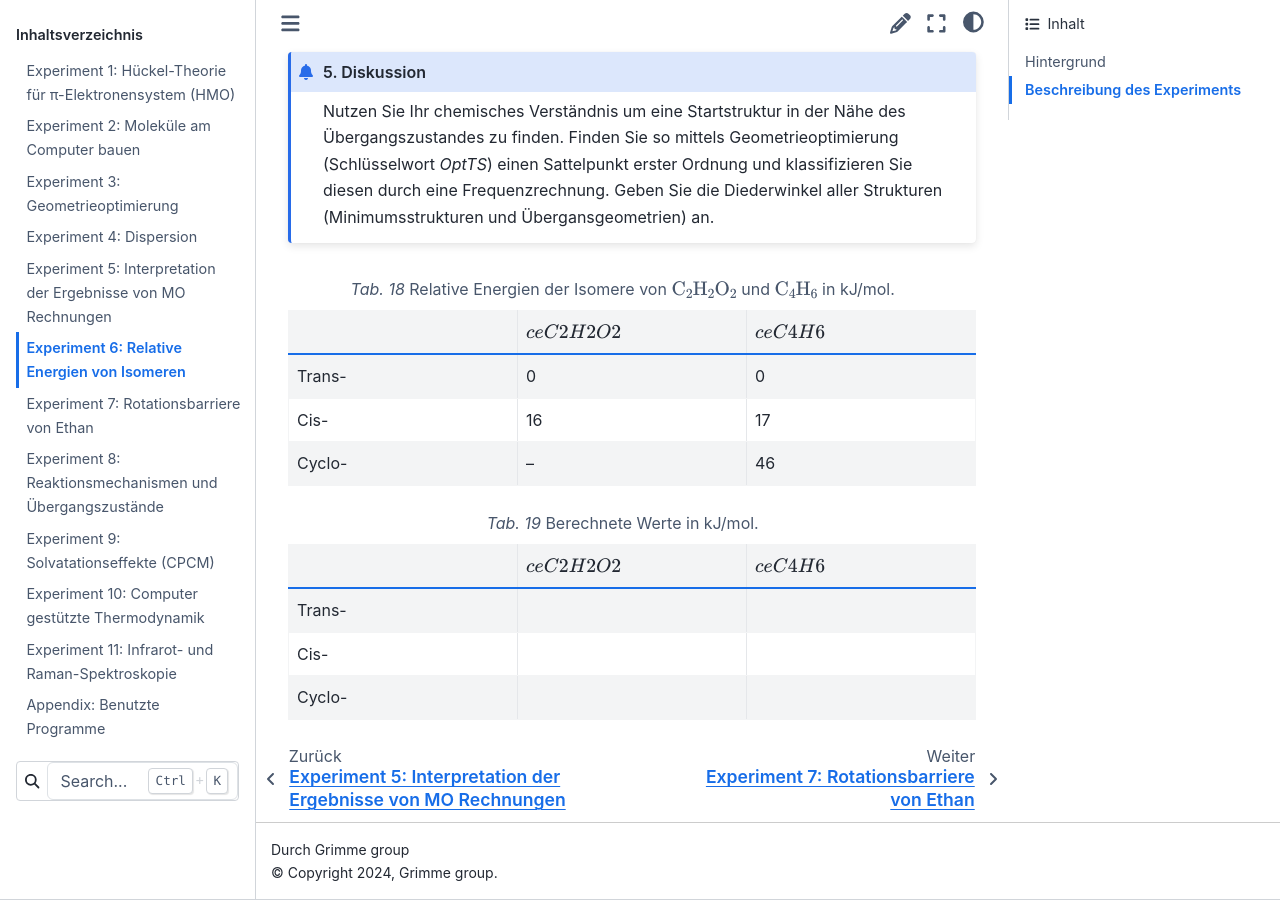
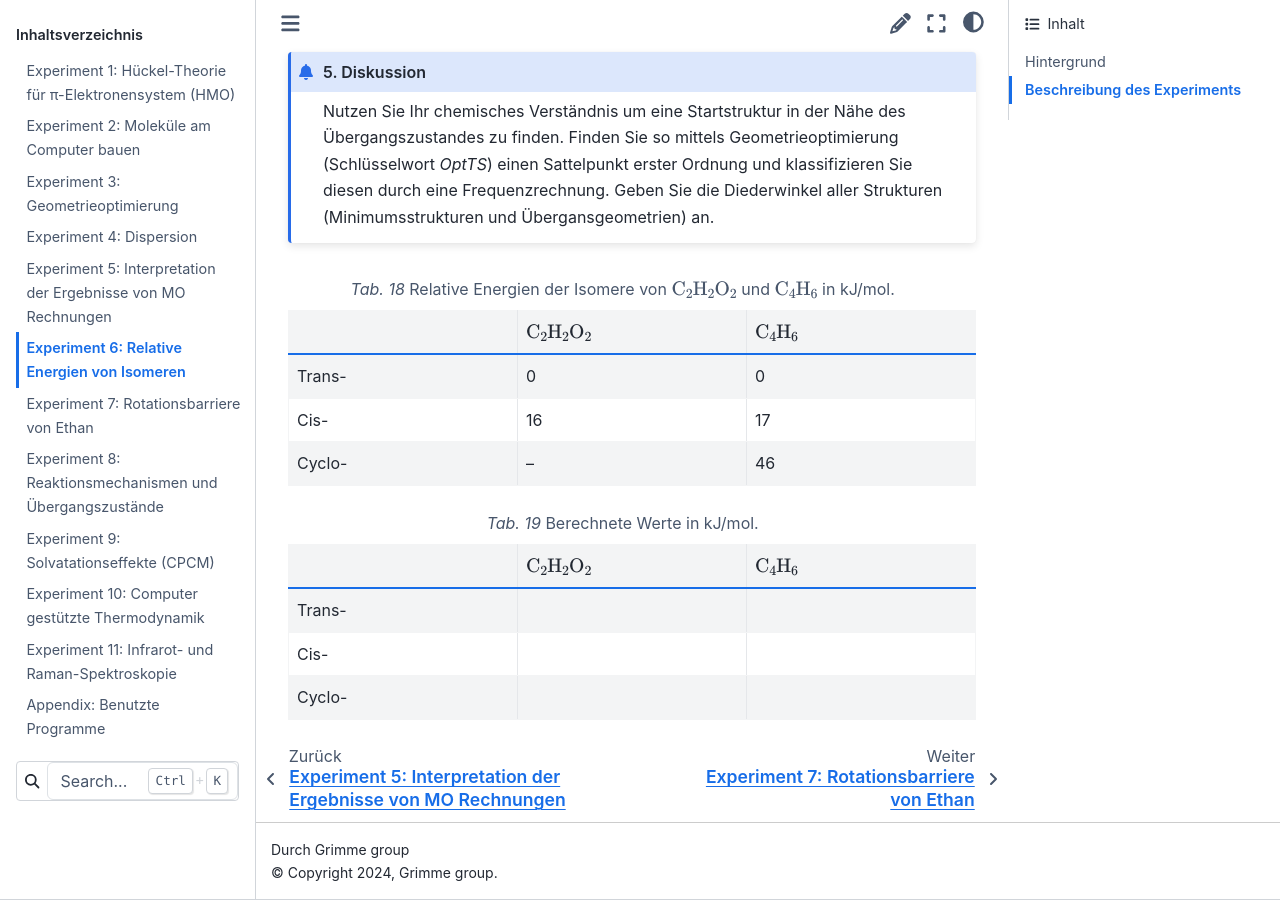
Before and after one commit to grimme-lab/bch616-teaching, a Sphinx documentation site: the page built from doc/ex6_rel_energies.rst, in a window 1280 px wide and 900 px high, scrolled down 1605 px. Built offline with Sphinx 7.4.7 and the Sphinx Book theme 1.1.4, drawn with Linux system fonts in a browser that asks for light colours.

Commit message:
Update ex6_rel_energies.rst
fixed some bugs

```diff
--- a/doc/ex6_rel_energies.rst
+++ b/doc/ex6_rel_energies.rst
@@ -50,7 +50,7 @@ Beschreibung des Experiments
 
 
 .. csv-table:: Relative Energien der Isomere von :math:`\ce{C2H2O2}` und :math:`\ce{C4H6}` in kJ/mol.
-   :header: "", ":math:`\\ce{C2H2O2}`", ":math:`\\ce{C4H6}`"
+   :header: "", ":math:`\rm C_2H_2O_2`", ":math:`\rm C_4H_6`"
    :widths: 10,10,10
 
    "Trans-", "0", "0"
@@ -58,7 +58,7 @@ Beschreibung des Experiments
    "Cyclo-", "--", "46"
 
 .. csv-table:: Berechnete Werte in kJ/mol.
-   :header: "", ":math:`\\ce{C2H2O2}`", ":math:`\\ce{C4H6}`"
+   :header: "", ":math:`\rm C_2H_2O_2`", ":math:`\rm C_4H_6`"
    :widths: 10,10,10
 
    "Trans-", "", ""
```
